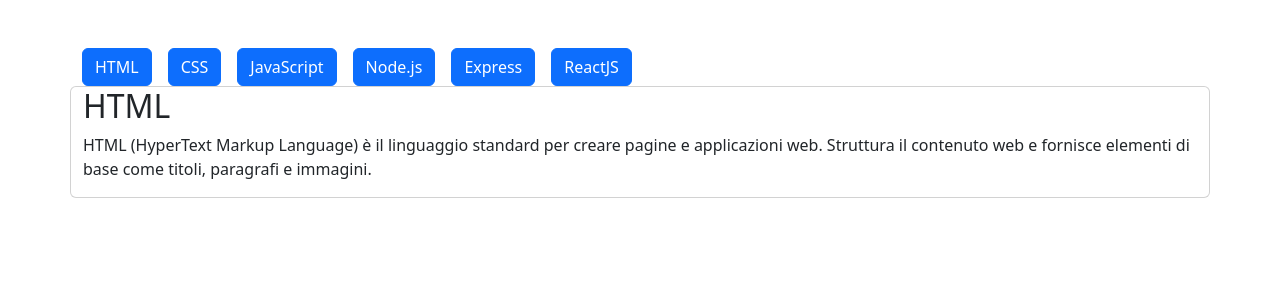
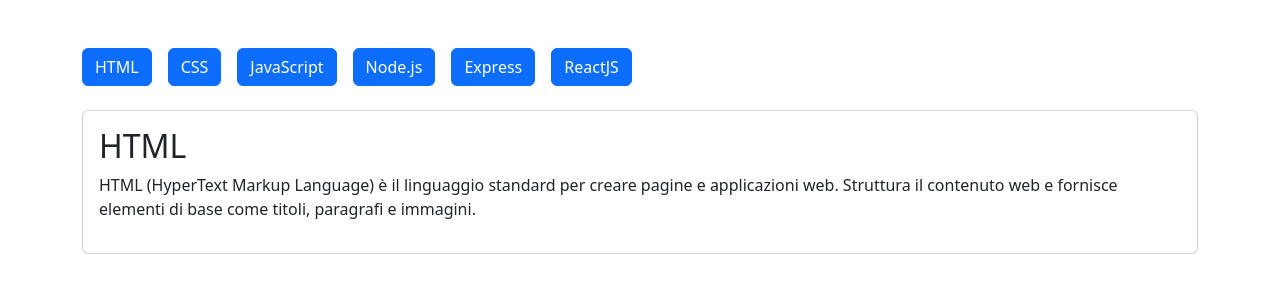
Before and after one commit to GennaroBuonomo/react-use-state, a React (Vite) app: page / in a window 1280 px wide. Shown: the top 300 px of the page. Built offline with nearby package versions, Linux system fonts and the light colour scheme.

Commit message:
fine card

```diff
--- a/src/App.jsx
+++ b/src/App.jsx
@@ -32,6 +32,7 @@
 ];
 
 function App() {
+
   return (
   <div className="container my-5">
     <div className="row">
@@ -42,9 +43,11 @@
         );
       })}
       </div>
-      <div className="card">
-        <h2>HTML</h2>
-        <p>HTML (HyperText Markup Language) è il linguaggio standard per creare pagine e applicazioni web. Struttura il contenuto web e fornisce elementi di base come titoli, paragrafi e immagini.</p>
+      <div className="col-12 mt-4">
+       <div className="card p-3">
+         <h2>HTML</h2>
+         <p>HTML (HyperText Markup Language) è il linguaggio standard per creare pagine e applicazioni web. Struttura il contenuto web e fornisce elementi di base come titoli, paragrafi e immagini.</p>
+       </div>
       </div>
     </div>
   </div>
```
